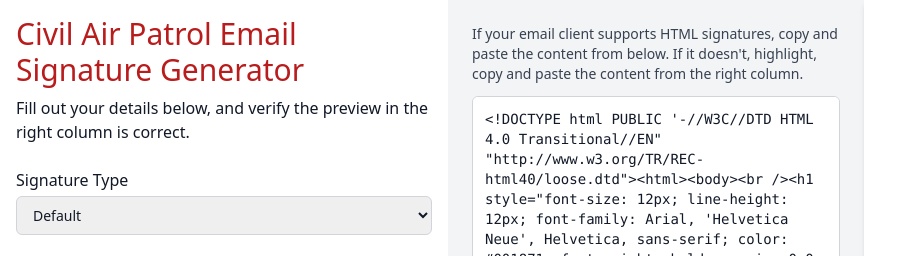
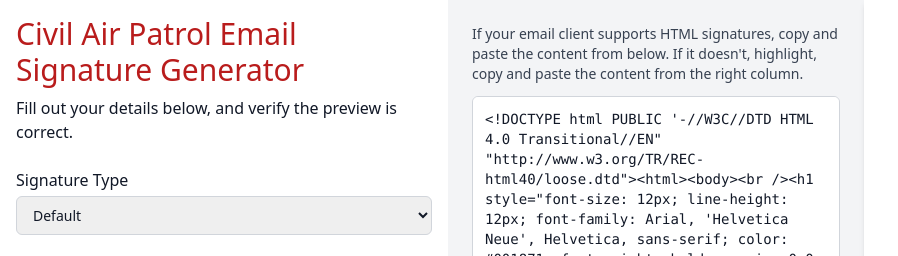
Before and after one commit to Ethan-html/skyhawk, a website: page public/signature.html in a window 1280 px wide. Shown: the top 256 px of the page, 0-898 px from the left. Drawn offline with nearby package versions, Linux system fonts and the light colour scheme; some packages are replaced by stand-ins of ours; no server answers; grey boxes are pictures that could not be loaded; a script that the page names is missing.

Commit message:
Update signature.html

```diff
--- a/public/signature.html
+++ b/public/signature.html
@@ -235,7 +235,7 @@
     <!-- LEFT PANEL -->
     <div class="lg:flex-1 lg:max-w-md bg-white p-4 shadow-md flex flex-col">
       <h1 class="text-3xl font-medium text-red-700 mb-2">Civil Air Patrol Email Signature Generator</h1>
-      <p class="mb-6">Fill out your details below, and verify the preview in the right column is correct.</p>
+      <p class="mb-6">Fill out your details below, and verify the preview is correct.</p>
 
       <form class="space-y-6">
         <!-- Signature Type -->
```
